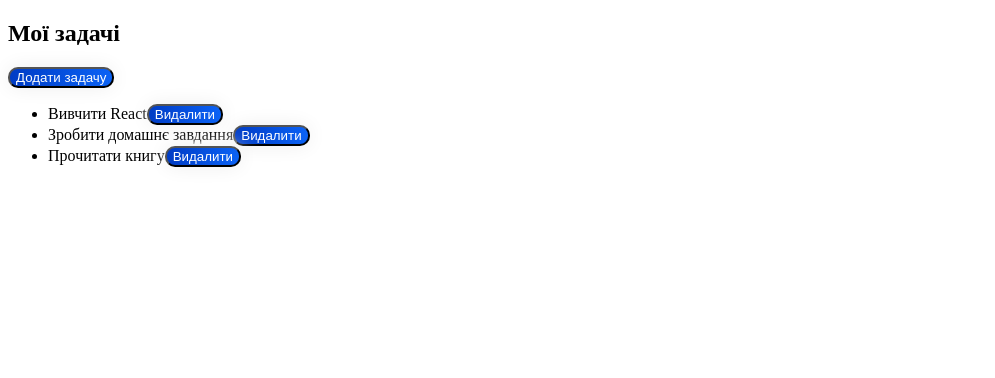
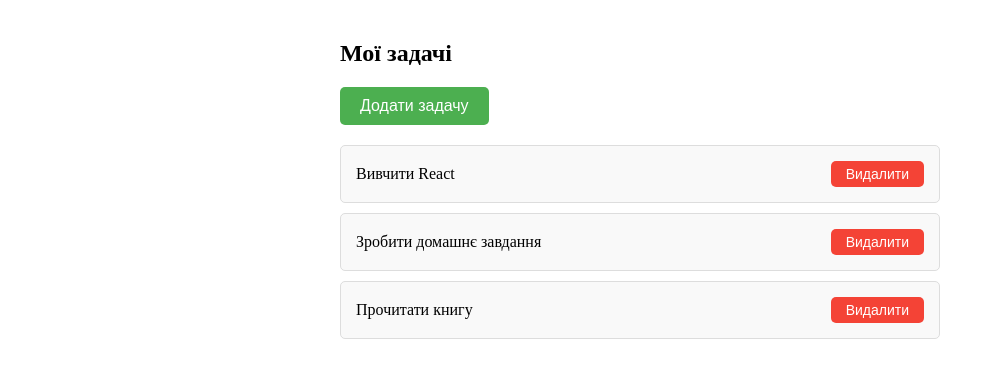
Before and after one commit to MishaPetrovskui/React-Class, a React (Create React App) app: page / in a window 1280 px wide. Shown: the top 378 px of the page, without its empty margins (0-995 px from the left). Built offline with nearby package versions, Linux system fonts and the light colour scheme.

Commit message:
Update styles.css

```diff
--- a/src/styles.css
+++ b/src/styles.css
@@ -1,23 +1,123 @@
-.App {
-  font-family: sans-serif;
-  text-align: center;
+body {
+  padding: 0;
+  margin: 0;
 }
 
-button {
-  text-align: center;
-  transition: 0.5s;
-  background-size: 200%;
-  color: white;
-  box-shadow: 0 0 20px #eee;
-  border-radius: 10px;
-  background-image: linear-gradient(
-    to right,
-    #003cc5 0%,
-    #0b63f6 51%,
-    #003cc5 100%
-  );
+.container {
+  padding: 20px;
+  max-width: 600px;
+  margin: 0 auto;
 }
 
-button:hover {
-  background-position: right center;
+.add-task {
+  padding: 10px 20px;
+  border: none;
+  border-radius: 5px;
+  font-size: 16px;
+  background-color: #4caf50;
+  color: white;
+  margin-bottom: 20px;
 }
+
+.add-task:hover {
+  background-color: #45a049;
+}
+
+.list {
+  list-style: none;
+  padding: 0;
+  margin: 0;
+}
+
+.item {
+  padding: 15px;
+  margin-bottom: 10px;
+  background-color: #f9f9f9;
+  border: 1px solid #ddd;
+  border-radius: 5px;
+  display: flex;
+  justify-content: space-between;
+  align-items: center;
+}
+
+.delete {
+  border: none;
+  border-radius: 5px;
+  font-size: 16px;
+  padding: 5px 15px;
+  background-color: #f44336;
+  color: white;
+  font-size: 14px;
+}
+
+.delete:hover {
+  background-color: #da190b;
+}
+
+.empty-message {
+  text-align: center;
+  color: #999;
+  margin-top: 40px;
+}
+
+.modal-wrapper {
+  position: fixed;
+  display: flex;
+  inset: 0;
+  justify-content: center;
+  align-items: center;
+  background-color: rgba(0, 0, 0, 0.349);
+}
+
+.modal {
+  display: block;
+  border: 1px solid black;
+  padding: 20px;
+  box-sizing: border-box;
+  border-radius: 20px;
+  background-color: white;
+  min-width: 400px;
+}
+
+.input {
+  width: 100%;
+  padding: 10px;
+  margin-bottom: 15px;
+  box-sizing: border-box;
+  border: 1px solid #ccc;
+  border-radius: 5px;
+  font-size: 14px;
+}
+
+.modal-buttons {
+  display: flex;
+  gap: 10px;
+  justify-content: flex-end;
+}
+
+.cancel {
+  border: none;
+  border-radius: 5px;
+  font-size: 16px;
+  padding: 8px 16px;
+  background-color: #f0f0f0;
+  border: 1px solid #ccc;
+  color: #333;
+}
+
+.cancel:hover {
+  background-color: #e0e0e0;
+}
+
+.add {
+  border: none;
+  border-radius: 5px;
+  font-size: 16px;
+  padding: 8px 16px;
+  background-color: #4caf50;
+  color: white;
+}
+
+.add:hover {
+  background-color: #45a049;
+}
```
